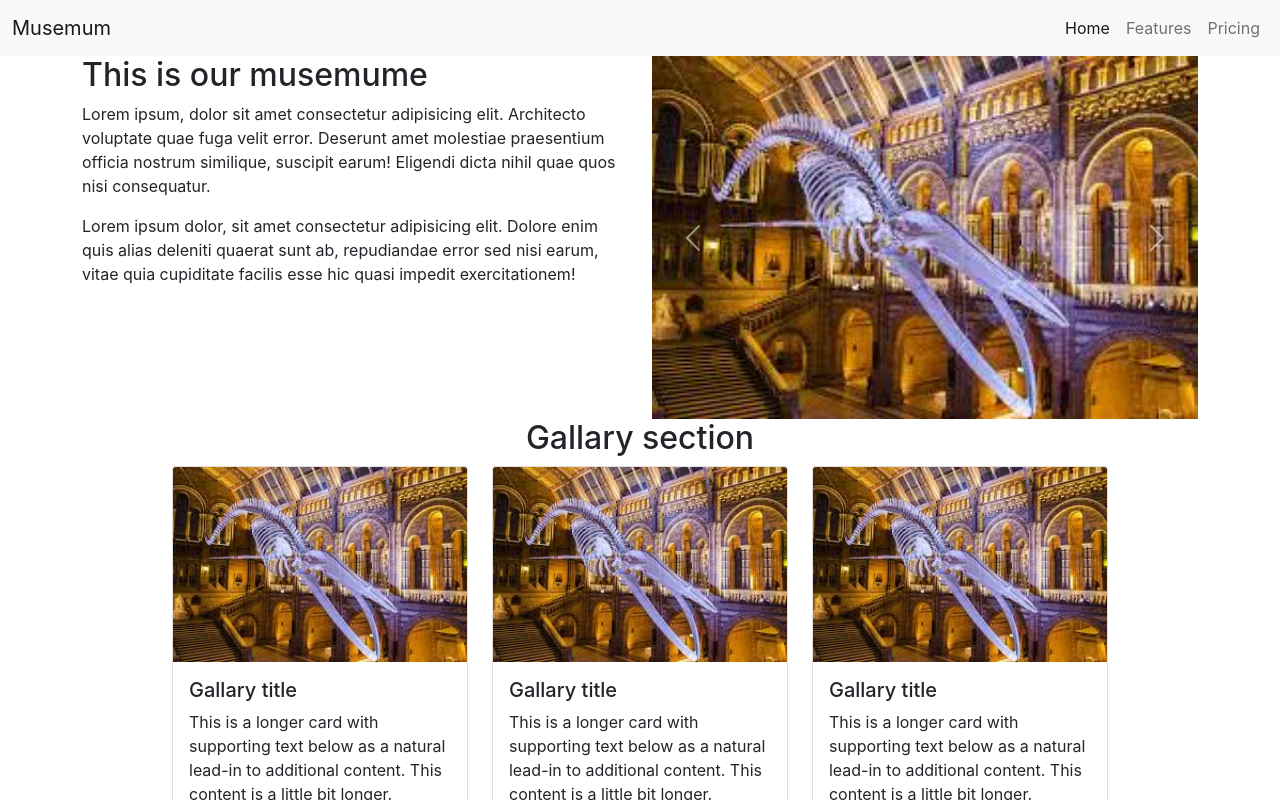
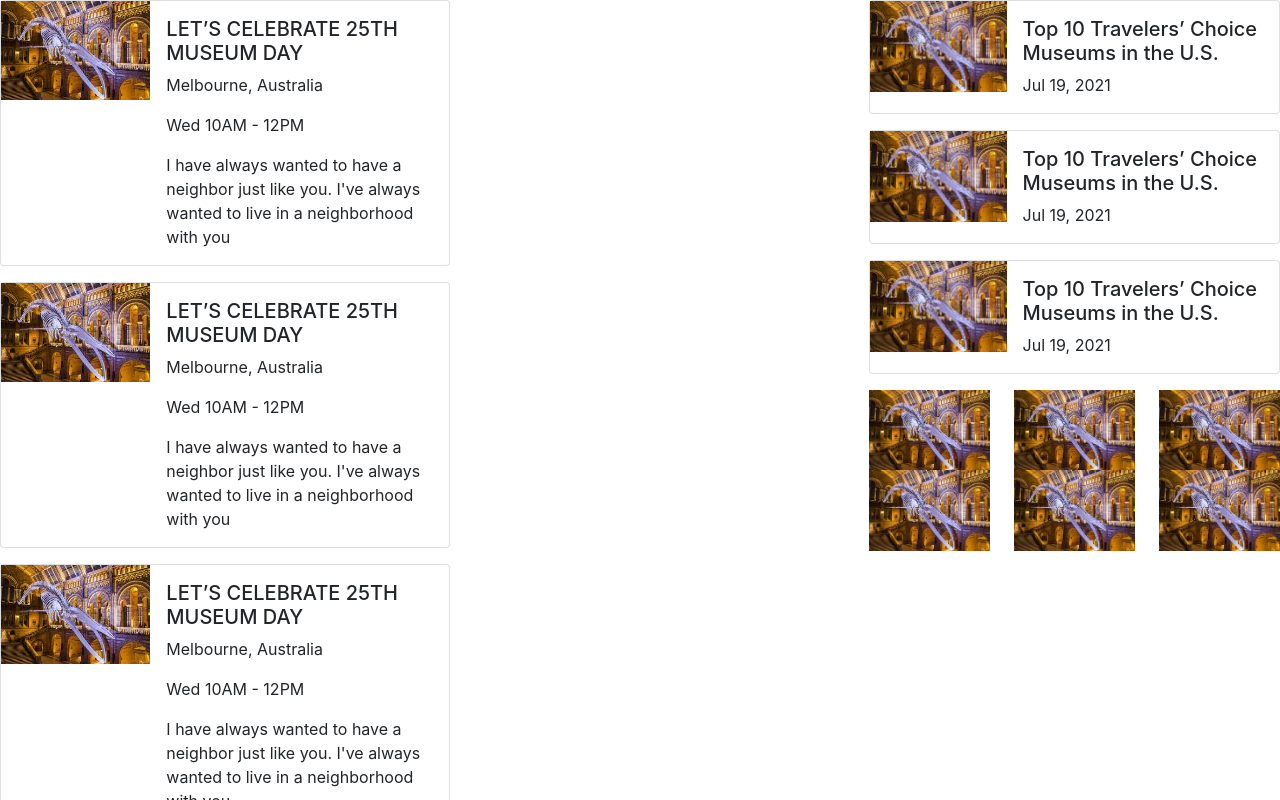
Before and after one commit to Swapno5896/Amazing-Museums-UI, a React (Create React App) app: page /events in a window 1280 px wide. Shown: the top 800 px of the page. Built offline with nearby package versions, Linux system fonts and the light colour scheme.

Commit message:
event prb is solved

```diff
--- a/src/App.tsx
+++ b/src/App.tsx
@@ -1,9 +1,11 @@
 import React from 'react';
 import MainHome from '../src/components/Home/MainHome/MainHome'
+import MainEventa from './components/Events/MainEventa/MainEventa';
 const App = () => {
   return (
     <div>
-      <MainHome />
+      {/* <MainHome /> */}
+      <MainEventa />
     </div>
   );
 };
--- a/src/components/Events/EventCard/EventCard.js
+++ b/src/components/Events/EventCard/EventCard.js
@@ -1,9 +1,9 @@
 import React from "react";
+
 const EventCard = (props) => {
   const { img, title, location, time, description } = props.dt;
   return (
-    <div className="col-md-6">
-      <div className="card " style={{ maxWidth: "550px" }}>
+    <div className="card mb-3" style={{ maxWidth: "450px" }}>
       <div className="row g-0">
         <div className="col-md-4">
           <img style={{ width: "100%" }} src={img} alt="..." />
@@ -18,7 +18,6 @@ const EventCard = (props) => {
         </div>
       </div>
     </div>
-    </div>
   );
 };
 
--- /dev/null
+++ b/src/components/Events/ImageCard/ImageCard.js
@@ -0,0 +1,11 @@
+import React from "react";
+
+const ImageCard = (props) => {
+  return (
+    <div className="col-md-4">
+      <img style={{ width: "100%" }} src={props.dt} alt="" />
+    </div>
+  );
+};
+
+export default ImageCard;
--- a/src/components/Events/MainEventa/MainEventa.tsx
+++ b/src/components/Events/MainEventa/MainEventa.tsx
@@ -1,18 +1,69 @@
 import React from 'react';
 import News from '../News/News';
-import EventCard from './../EventCard/EventCard';
+import EventCard from '../EventCard/EventCard'
 import ImageCard from './../ImageCard/ImageCard';
+import img1 from '../../../images/m-1.png'
+const MainEventa = () => {
 
-const MainEventa = () => {
+    const eventData = [
+        {
+            img: img1,
+            title: "LET’S CELEBRATE 25TH MUSEUM DAY",
+            location: " Melbourne, Australia",
+            time: "Wed 10AM - 12PM",
+            description:
+                "I have always wanted to have a neighbor just like you. I've always wanted to live in a neighborhood with you",
+        },
+        {
+            img: img1,
+            title: "LET’S CELEBRATE 25TH MUSEUM DAY",
+            location: " Melbourne, Australia",
+            time: "Wed 10AM - 12PM",
+            description:
+                "I have always wanted to have a neighbor just like you. I've always wanted to live in a neighborhood with you",
+        },
+        {
+            img: img1,
+            title: "LET’S CELEBRATE 25TH MUSEUM DAY",
+            location: " Melbourne, Australia",
+            time: "Wed 10AM - 12PM",
+            description:
+                "I have always wanted to have a neighbor just like you. I've always wanted to live in a neighborhood with you",
+        },
+        {
+            img: img1,
+            title: "LET’S CELEBRATE 25TH MUSEUM DAY",
+            location: " Melbourne, Australia",
+            time: "Wed 10AM - 12PM",
+            description:
+                "I have always wanted to have a neighbor just like you. I've always wanted to live in a neighborhood with you",
+        },
+    ];
+    const newsData = [
+        { img: img1, title: "	Top 10 Travelers’ Choice Museums in the U.S.", date: "Jul 19, 2021" },
+        { img: img1, title: "	Top 10 Travelers’ Choice Museums in the U.S.", date: "Jul 19, 2021" },
+        { img: img1, title: "	Top 10 Travelers’ Choice Museums in the U.S.", date: "Jul 19, 2021" },
+    ]
+    const imgCardData = [img1, img1, img1, img1, img1, img1]
     return (
         <div>
-            <div className="container">
+            <div className="row">
                 <div className="col-md-8">
-                    <EventCard></EventCard>
+                    {eventData.map((dt) => (
+                        <EventCard dt={dt} />
+                    ))}
                 </div>
                 <div className="col-md-4">
-                    <News />
-                    <ImageCard></ImageCard>
+                    {newsData.map((dt) => (
+                        <News dt={dt} />
+                    ))}
+                    <div className="row">
+                        {imgCardData.map((dt) => (
+                            <ImageCard dt={dt} />
+                        ))}
+
+                    </div>
+
                 </div>
             </div>
         </div>
--- a/src/components/Events/News/News.tsx
+++ b/src/components/Events/News/News.tsx
@@ -1,17 +1,17 @@
 import React from 'react';
 import img from '../../../images/m-1.png'
-const News = () => {
+const News = (props: any) => {
+    const { img, title, date } = props.dt;
     return (
         <div className="card mb-3" style={{ maxWidth: '450px' }}>
             <div className="row g-0">
                 <div className="col-md-4">
-                    <img src={img} alt="..." />
+                    <img style={{ width: '100%' }} src={img} alt="..." />
                 </div>
                 <div className="col-md-8">
                     <div className="card-body">
-                        <h5 className="card-title">Card title</h5>
-                        <p className="card-text">This is a wider card with supporting text below as a natural lead-in to additional content. This content is a little bit longer.</p>
-                        <p className="card-text"><small className="text-muted">Last updated 3 mins ago</small></p>
+                        <h5 className="card-title">{title}</h5>
+                        <p className="card-text">{date}</p>
                     </div>
                 </div>
             </div>
--- a/src/components/Home/MainHome/MainHome.js
+++ b/src/components/Home/MainHome/MainHome.js
@@ -4,7 +4,7 @@ import TopBanner from "../TopBanner/TopBanner";
 import Footer from "../Footer/Footer";
 import SmallGllery from "./../SmallGllery/SmallGllery";
 import SmallHistory from "./../SmallHistory/SmallHistory";
-import Events from "../Events/Events";
+import Events from "../../Events/Events/Events";
 const MainHome = () => {
   return (
     <div>
```
Also changed, not shown: src/components/Events/ImageCard/ImageCard.tsx (deleted, +0 -11 lines), src/components/Home/EventCard/EventCard.js (deleted, +0 -24 lines), src/components/Events/Events/Events.js (renamed from src/components/Home/Events/Events.js). Lines whose indentation alone changed are shown as unchanged.
